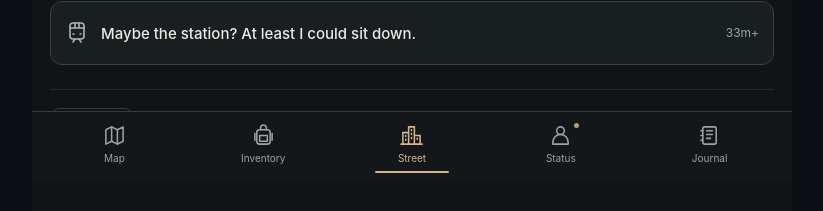
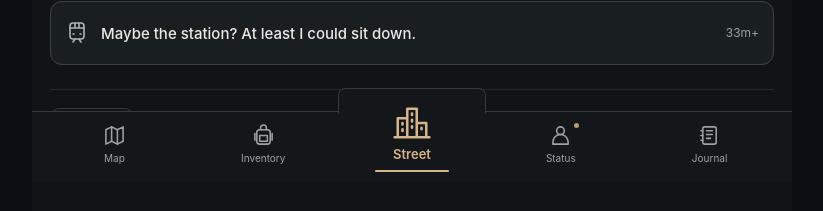
Before and after one commit to AlexanderKruk/street-life-game, a React (Vite) app: page / in a window 1280 px wide. Shown: the part 619-830 px from the top of the page, without its empty margins (228-1051 px from the left). Built offline with nearby package versions, Linux system fonts and the light colour scheme.

Commit message:
Raise only central location button with larger icon (v170)

```diff
--- a/src/App.tsx
+++ b/src/App.tsx
@@ -18,7 +18,7 @@ import { JournalGoals, JournalTimeline } from './JournalSections'
 import LifeSituation from './LifeSituation'
 import { useGameAutosave } from './useGameAutosave'
 
-const BUILD_VERSION = 'v2026.10.13-169'
+const BUILD_VERSION = 'v2026.10.13-170'
 
 const FIRST_NIGHT_EVENTS_KEY = 'street-life-first-night-events-v1'
 type FirstNightEvents = { seen: string[]; lastAt: number | null; pendingId: string | null }
--- a/src/styles.css
+++ b/src/styles.css
@@ -978,3 +978,9 @@ button.inventory-slot { cursor:pointer; width:100%; }
 
 /* Modal events and outcomes block every background action, including navigation. */
 .game-background.event-background-blocked, footer.event-background-blocked, .bottom-nav.event-background-blocked { filter:blur(5px); pointer-events:none; user-select:none; }
+
+/* Only the location button grows upward; peer buttons and bar geometry stay unchanged. */
+.bottom-nav .nav-item.home { margin:-32px 0 0; height:84px; min-height:84px; padding:0 2px 9px; justify-content:flex-end; background:#13171a; border-radius:7px 7px 0 0; }
+.bottom-nav .nav-item.home::before { content:""; position:absolute; top:0; left:0; right:0; height:25px; border:1px solid #343a3e; border-bottom:0; border-radius:7px 7px 0 0; pointer-events:none; }
+.bottom-nav .nav-item.home svg { position:relative; width:38px; height:38px; }
+.bottom-nav .nav-item.home small { position:relative; font-size:13px; font-weight:600; }
```
Also changed, not shown: 1 other file (tests, documents, lock files or other folders).
